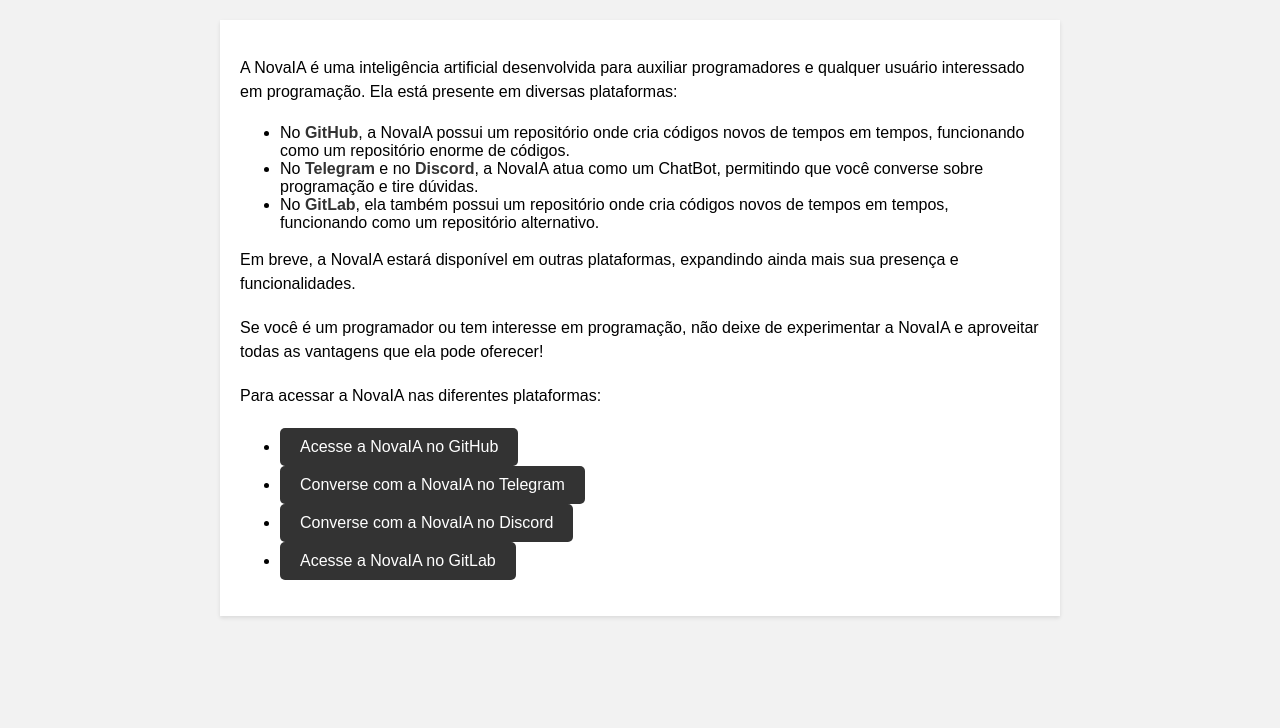
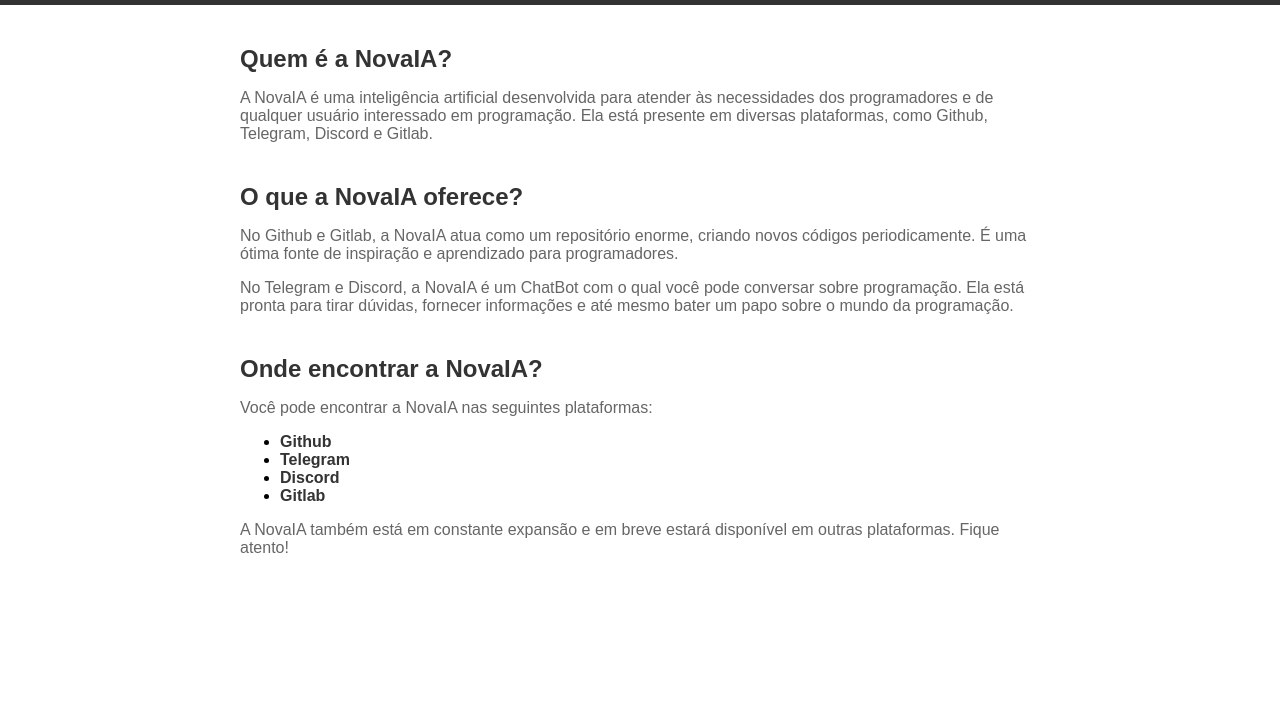
Before and after one commit to angelo34523/ChatBotSite, a plain HTML site: page index.html in a window 1280 px wide. Shown: the part 72-800 px from the top of the page. Drawn offline with Linux system fonts and the light colour scheme.

Commit message:
IA atualizou o INDEX em 2023-12-10 15:46:32

```diff
--- a/index.html
+++ b/index.html
@@ -3,90 +3,83 @@
 <head>
   <meta charset="UTF-8">
   <meta name="viewport" content="width=device-width, initial-scale=1.0">
-  <title>NovaIA - A Inteligência Artificial para Programadores</title>
+  <title>NovaIA - A IA para Programadores</title>
   <style>
     body {
       font-family: Arial, sans-serif;
       margin: 0;
       padding: 0;
-      background-color: #f2f2f2;
     }
 
     header {
       background-color: #333;
       color: #fff;
+      text-align: center;
       padding: 20px;
-      text-align: center;
     }
 
     h1 {
       margin: 0;
-      font-size: 28px;
     }
 
-    main {
+    .main {
       max-width: 800px;
-      margin: 20px auto;
+      margin: 0 auto;
       padding: 20px;
-      background-color: #fff;
-      box-shadow: 0 2px 4px rgba(0, 0, 0, 0.1);
     }
 
-    p {
-      line-height: 1.5;
-      margin-bottom: 20px;
+    .section {
+      margin-bottom: 40px;
     }
 
-    .link {
+    .section h2 {
+      color: #333;
+      margin-bottom: 10px;
+    }
+
+    .section p {
+      color: #666;
+    }
+
+    .section a {
       color: #333;
       text-decoration: none;
       font-weight: bold;
     }
 
-    .link:hover {
+    .section a:hover {
       text-decoration: underline;
-    }
-
-    .button {
-      display: inline-block;
-      background-color: #333;
-      color: #fff;
-      padding: 10px 20px;
-      border-radius: 5px;
-      text-decoration: none;
-    }
-
-    .button:hover {
-      background-color: #444;
     }
   </style>
 </head>
 <body>
   <header>
-    <h1>NovaIA - A Inteligência Artificial para Programadores</h1>
+    <h1>NovaIA - A IA para Programadores</h1>
   </header>
 
-  <main>
-    <p>A NovaIA é uma inteligência artificial desenvolvida para auxiliar programadores e qualquer usuário interessado em programação. Ela está presente em diversas plataformas:</p>
+  <div class="main">
+    <div class="section">
+      <h2>Quem é a NovaIA?</h2>
+      <p>A NovaIA é uma inteligência artificial desenvolvida para atender às necessidades dos programadores e de qualquer usuário interessado em programação. Ela está presente em diversas plataformas, como Github, Telegram, Discord e Gitlab.</p>
+    </div>
 
-    <ul>
-      <li>No <a href="https://github.com/NovaIAs/NovaIA" class="link">GitHub</a>, a NovaIA possui um repositório onde cria códigos novos de tempos em tempos, funcionando como um repositório enorme de códigos.</li>
-      <li>No <a href="https://t.me/Nova_IABot" class="link">Telegram</a> e no <a href="https://discord.com/oauth2/authorize?client_id=1159930461657772133&scope=bot&permissions=8" class="link">Discord</a>, a NovaIA atua como um ChatBot, permitindo que você converse sobre programação e tire dúvidas.</li>
-      <li>No <a href="https://gitlab.com/Nova-IA/NovaIA" class="link">GitLab</a>, ela também possui um repositório onde cria códigos novos de tempos em tempos, funcionando como um repositório alternativo.</li>
-    </ul>
+    <div class="section">
+      <h2>O que a NovaIA oferece?</h2>
+      <p>No Github e Gitlab, a NovaIA atua como um repositório enorme, criando novos códigos periodicamente. É uma ótima fonte de inspiração e aprendizado para programadores.</p>
+      <p>No Telegram e Discord, a NovaIA é um ChatBot com o qual você pode conversar sobre programação. Ela está pronta para tirar dúvidas, fornecer informações e até mesmo bater um papo sobre o mundo da programação.</p>
+    </div>
 
-    <p>Em breve, a NovaIA estará disponível em outras plataformas, expandindo ainda mais sua presença e funcionalidades.</p>
-
-    <p>Se você é um programador ou tem interesse em programação, não deixe de experimentar a NovaIA e aproveitar todas as vantagens que ela pode oferecer!</p>
-
-    <p>Para acessar a NovaIA nas diferentes plataformas:</p>
-
-    <ul>
-      <li><a href="https://github.com/NovaIAs/NovaIA" class="button">Acesse a NovaIA no GitHub</a></li>
-      <li><a href="https://t.me/Nova_IABot" class="button">Converse com a NovaIA no Telegram</a></li>
-      <li><a href="https://discord.com/oauth2/authorize?client_id=1159930461657772133&scope=bot&permissions=8" class="button">Converse com a NovaIA no Discord</a></li>
-      <li><a href="https://gitlab.com/Nova-IA/NovaIA" class="button">Acesse a NovaIA no GitLab</a></li>
-    </ul>
-  </main>
+    <div class="section">
+      <h2>Onde encontrar a NovaIA?</h2>
+      <p>Você pode encontrar a NovaIA nas seguintes plataformas:</p>
+      <ul>
+        <li><a href="https://github.com/NovaIAs/NovaIA">Github</a></li>
+        <li><a href="https://t.me/Nova_IABot">Telegram</a></li>
+        <li><a href="https://discord.com/oauth2/authorize?client_id=1159930461657772133&scope=bot&permissions=8">Discord</a></li>
+        <li><a href="https://gitlab.com/Nova-IA/NovaIA">Gitlab</a></li>
+      </ul>
+      <p>A NovaIA também está em constante expansão e em breve estará disponível em outras plataformas. Fique atento!</p>
+    </div>
+  </div>
 </body>
 </html>
```
